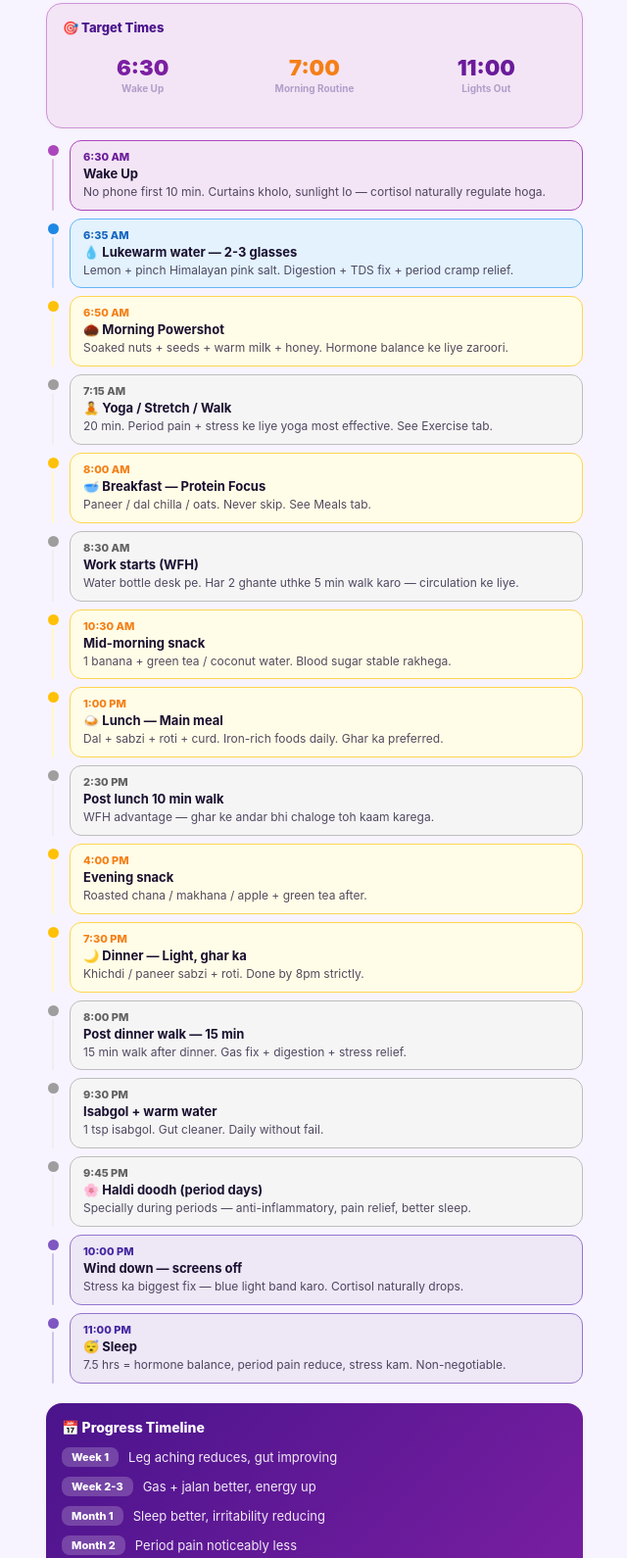
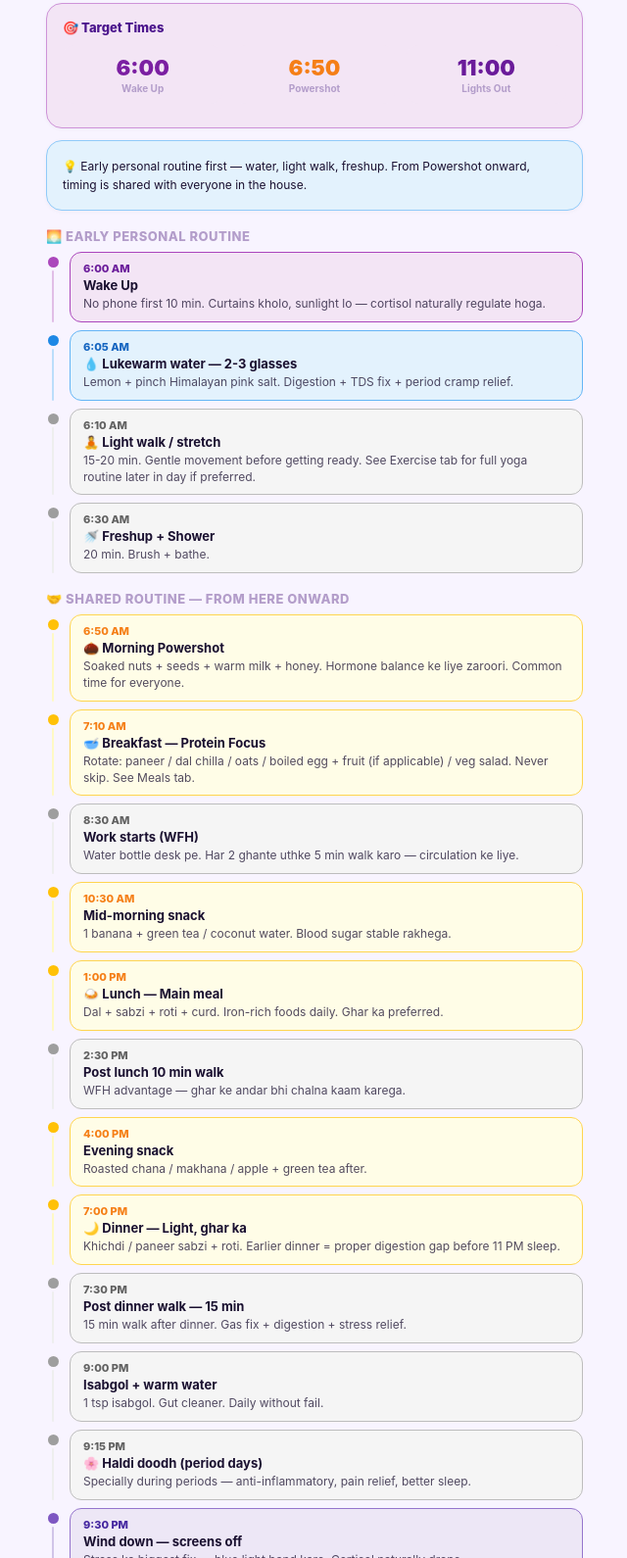
Before and after one commit to Neha-giri73/Health-Plan, a plain HTML site: page index.html in a window 1280 px wide. Shown: the part 461-2051 px from the top of the page at 98% size, without its empty margins (319-959 px from the left). Drawn offline with Linux system fonts and the light colour scheme.

Commit message:
Add files via upload

```diff
--- a/index.html
+++ b/index.html
@@ -186,27 +186,33 @@ body{font-family:-apple-system,BlinkMacSystemFont,'Segoe UI',sans-serif;backgrou
   <div class="card card-purple">
     <div style="font-size:13px;font-weight:800;color:#4A148C;margin-bottom:10px">🎯 Target Times</div>
     <div class="hl-row">
-      <div class="hl-box"><div class="hl-num">6:30</div><div class="hl-lbl">Wake Up</div></div>
-      <div class="hl-box"><div class="hl-num" style="color:#F57F17">7:00</div><div class="hl-lbl">Morning Routine</div></div>
+      <div class="hl-box"><div class="hl-num">6:00</div><div class="hl-lbl">Wake Up</div></div>
+      <div class="hl-box"><div class="hl-num" style="color:#F57F17">6:50</div><div class="hl-lbl">Powershot</div></div>
       <div class="hl-box"><div class="hl-num" style="color:#6A1B9A">11:00</div><div class="hl-lbl">Lights Out</div></div>
     </div>
   </div>
-  <div class="tl-item t-wake"><div class="tl-left"><div class="tl-dot"></div><div class="tl-line"></div></div><div class="tl-block"><div class="tl-time">6:30 AM</div><div class="tl-act">Wake Up</div><div class="tl-det">No phone first 10 min. Curtains kholo, sunlight lo — cortisol naturally regulate hoga.</div></div></div>
-  <div class="tl-item t-water"><div class="tl-left"><div class="tl-dot"></div><div class="tl-line"></div></div><div class="tl-block"><div class="tl-time">6:35 AM</div><div class="tl-act">💧 Lukewarm water — 2-3 glasses</div><div class="tl-det">Lemon + pinch Himalayan pink salt. Digestion + TDS fix + period cramp relief.</div></div></div>
-  <div class="tl-item t-meal"><div class="tl-left"><div class="tl-dot"></div><div class="tl-line"></div></div><div class="tl-block"><div class="tl-time">6:50 AM</div><div class="tl-act">🌰 Morning Powershot</div><div class="tl-det">Soaked nuts + seeds + warm milk + honey. Hormone balance ke liye zaroori.</div></div></div>
-  <div class="tl-item t-normal"><div class="tl-left"><div class="tl-dot"></div><div class="tl-line"></div></div><div class="tl-block"><div class="tl-time">7:15 AM</div><div class="tl-act">🧘 Yoga / Stretch / Walk</div><div class="tl-det">20 min. Period pain + stress ke liye yoga most effective. See Exercise tab.</div></div></div>
-  <div class="tl-item t-meal"><div class="tl-left"><div class="tl-dot"></div><div class="tl-line"></div></div><div class="tl-block"><div class="tl-time">8:00 AM</div><div class="tl-act">🥣 Breakfast — Protein Focus</div><div class="tl-det">Paneer / dal chilla / oats. Never skip. See Meals tab.</div></div></div>
+  <div class="card card-blue" style="margin-bottom:14px"><div style="font-size:12px;line-height:1.6">💡 Early personal routine first — water, light walk, freshup. From Powershot onward, timing is shared with everyone in the house.</div></div>
+
+  <div class="sub-head">🌅 Early Personal Routine</div>
+  <div class="tl-item t-wake"><div class="tl-left"><div class="tl-dot"></div><div class="tl-line"></div></div><div class="tl-block"><div class="tl-time">6:00 AM</div><div class="tl-act">Wake Up</div><div class="tl-det">No phone first 10 min. Curtains kholo, sunlight lo — cortisol naturally regulate hoga.</div></div></div>
+  <div class="tl-item t-water"><div class="tl-left"><div class="tl-dot"></div><div class="tl-line"></div></div><div class="tl-block"><div class="tl-time">6:05 AM</div><div class="tl-act">💧 Lukewarm water — 2-3 glasses</div><div class="tl-det">Lemon + pinch Himalayan pink salt. Digestion + TDS fix + period cramp relief.</div></div></div>
+  <div class="tl-item t-normal"><div class="tl-left"><div class="tl-dot"></div><div class="tl-line"></div></div><div class="tl-block"><div class="tl-time">6:10 AM</div><div class="tl-act">🧘 Light walk / stretch</div><div class="tl-det">15-20 min. Gentle movement before getting ready. See Exercise tab for full yoga routine later in day if preferred.</div></div></div>
+  <div class="tl-item t-normal"><div class="tl-left"><div class="tl-dot"></div><div class="tl-line"></div></div><div class="tl-block"><div class="tl-time">6:30 AM</div><div class="tl-act">🚿 Freshup + Shower</div><div class="tl-det">20 min. Brush + bathe.</div></div></div>
+
+  <div class="sub-head">🤝 Shared Routine — From Here Onward</div>
+  <div class="tl-item t-meal"><div class="tl-left"><div class="tl-dot"></div><div class="tl-line"></div></div><div class="tl-block"><div class="tl-time">6:50 AM</div><div class="tl-act">🌰 Morning Powershot</div><div class="tl-det">Soaked nuts + seeds + warm milk + honey. Hormone balance ke liye zaroori. Common time for everyone.</div></div></div>
+  <div class="tl-item t-meal"><div class="tl-left"><div class="tl-dot"></div><div class="tl-line"></div></div><div class="tl-block"><div class="tl-time">7:10 AM</div><div class="tl-act">🥣 Breakfast — Protein Focus</div><div class="tl-det">Rotate: paneer / dal chilla / oats / boiled egg + fruit (if applicable) / veg salad. Never skip. See Meals tab.</div></div></div>
   <div class="tl-item t-normal"><div class="tl-left"><div class="tl-dot"></div><div class="tl-line"></div></div><div class="tl-block"><div class="tl-time">8:30 AM</div><div class="tl-act">Work starts (WFH)</div><div class="tl-det">Water bottle desk pe. Har 2 ghante uthke 5 min walk karo — circulation ke liye.</div></div></div>
   <div class="tl-item t-meal"><div class="tl-left"><div class="tl-dot"></div><div class="tl-line"></div></div><div class="tl-block"><div class="tl-time">10:30 AM</div><div class="tl-act">Mid-morning snack</div><div class="tl-det">1 banana + green tea / coconut water. Blood sugar stable rakhega.</div></div></div>
   <div class="tl-item t-meal"><div class="tl-left"><div class="tl-dot"></div><div class="tl-line"></div></div><div class="tl-block"><div class="tl-time">1:00 PM</div><div class="tl-act">🍛 Lunch — Main meal</div><div class="tl-det">Dal + sabzi + roti + curd. Iron-rich foods daily. Ghar ka preferred.</div></div></div>
-  <div class="tl-item t-normal"><div class="tl-left"><div class="tl-dot"></div><div class="tl-line"></div></div><div class="tl-block"><div class="tl-time">2:30 PM</div><div class="tl-act">Post lunch 10 min walk</div><div class="tl-det">WFH advantage — ghar ke andar bhi chaloge toh kaam karega.</div></div></div>
+  <div class="tl-item t-normal"><div class="tl-left"><div class="tl-dot"></div><div class="tl-line"></div></div><div class="tl-block"><div class="tl-time">2:30 PM</div><div class="tl-act">Post lunch 10 min walk</div><div class="tl-det">WFH advantage — ghar ke andar bhi chalna kaam karega.</div></div></div>
   <div class="tl-item t-meal"><div class="tl-left"><div class="tl-dot"></div><div class="tl-line"></div></div><div class="tl-block"><div class="tl-time">4:00 PM</div><div class="tl-act">Evening snack</div><div class="tl-det">Roasted chana / makhana / apple + green tea after.</div></div></div>
-  <div class="tl-item t-meal"><div class="tl-left"><div class="tl-dot"></div><div class="tl-line"></div></div><div class="tl-block"><div class="tl-time">7:30 PM</div><div class="tl-act">🌙 Dinner — Light, ghar ka</div><div class="tl-det">Khichdi / paneer sabzi + roti. Done by 8pm strictly.</div></div></div>
-  <div class="tl-item t-normal"><div class="tl-left"><div class="tl-dot"></div><div class="tl-line"></div></div><div class="tl-block"><div class="tl-time">8:00 PM</div><div class="tl-act">Post dinner walk — 15 min</div><div class="tl-det">15 min walk after dinner. Gas fix + digestion + stress relief.</div></div></div>
-  <div class="tl-item t-normal"><div class="tl-left"><div class="tl-dot"></div><div class="tl-line"></div></div><div class="tl-block"><div class="tl-time">9:30 PM</div><div class="tl-act">Isabgol + warm water</div><div class="tl-det">1 tsp isabgol. Gut cleaner. Daily without fail.</div></div></div>
-  <div class="tl-item t-normal"><div class="tl-left"><div class="tl-dot"></div><div class="tl-line"></div></div><div class="tl-block"><div class="tl-time">9:45 PM</div><div class="tl-act">🌸 Haldi doodh (period days)</div><div class="tl-det">Specially during periods — anti-inflammatory, pain relief, better sleep.</div></div></div>
-  <div class="tl-item t-sleep"><div class="tl-left"><div class="tl-dot"></div><div class="tl-line"></div></div><div class="tl-block"><div class="tl-time">10:00 PM</div><div class="tl-act">Wind down — screens off</div><div class="tl-det">Stress ka biggest fix — blue light band karo. Cortisol naturally drops.</div></div></div>
-  <div class="tl-item t-sleep"><div class="tl-left"><div class="tl-dot"></div><div class="tl-line" style="min-height:8px"></div></div><div class="tl-block"><div class="tl-time">11:00 PM</div><div class="tl-act">😴 Sleep</div><div class="tl-det">7.5 hrs = hormone balance, period pain reduce, stress kam. Non-negotiable.</div></div></div>
+  <div class="tl-item t-meal"><div class="tl-left"><div class="tl-dot"></div><div class="tl-line"></div></div><div class="tl-block"><div class="tl-time">7:00 PM</div><div class="tl-act">🌙 Dinner — Light, ghar ka</div><div class="tl-det">Khichdi / paneer sabzi + roti. Earlier dinner = proper digestion gap before 11 PM sleep.</div></div></div>
+  <div class="tl-item t-normal"><div class="tl-left"><div class="tl-dot"></div><div class="tl-line"></div></div><div class="tl-block"><div class="tl-time">7:30 PM</div><div class="tl-act">Post dinner walk — 15 min</div><div class="tl-det">15 min walk after dinner. Gas fix + digestion + stress relief.</div></div></div>
+  <div class="tl-item t-normal"><div class="tl-left"><div class="tl-dot"></div><div class="tl-line"></div></div><div class="tl-block"><div class="tl-time">9:00 PM</div><div class="tl-act">Isabgol + warm water</div><div class="tl-det">1 tsp isabgol. Gut cleaner. Daily without fail.</div></div></div>
+  <div class="tl-item t-normal"><div class="tl-left"><div class="tl-dot"></div><div class="tl-line"></div></div><div class="tl-block"><div class="tl-time">9:15 PM</div><div class="tl-act">🌸 Haldi doodh (period days)</div><div class="tl-det">Specially during periods — anti-inflammatory, pain relief, better sleep.</div></div></div>
+  <div class="tl-item t-sleep"><div class="tl-left"><div class="tl-dot"></div><div class="tl-line"></div></div><div class="tl-block"><div class="tl-time">9:30 PM</div><div class="tl-act">Wind down — screens off</div><div class="tl-det">Stress ka biggest fix — blue light band karo. Cortisol naturally drops.</div></div></div>
+  <div class="tl-item t-sleep"><div class="tl-left"><div class="tl-dot"></div><div class="tl-line" style="min-height:8px"></div></div><div class="tl-block"><div class="tl-time">11:00 PM</div><div class="tl-act">😴 Sleep</div><div class="tl-det">7 hrs = hormone balance, period pain reduce, stress kam. Non-negotiable.</div></div></div>
 </div>
 
 <!-- TAB 1: MEALS -->
```
